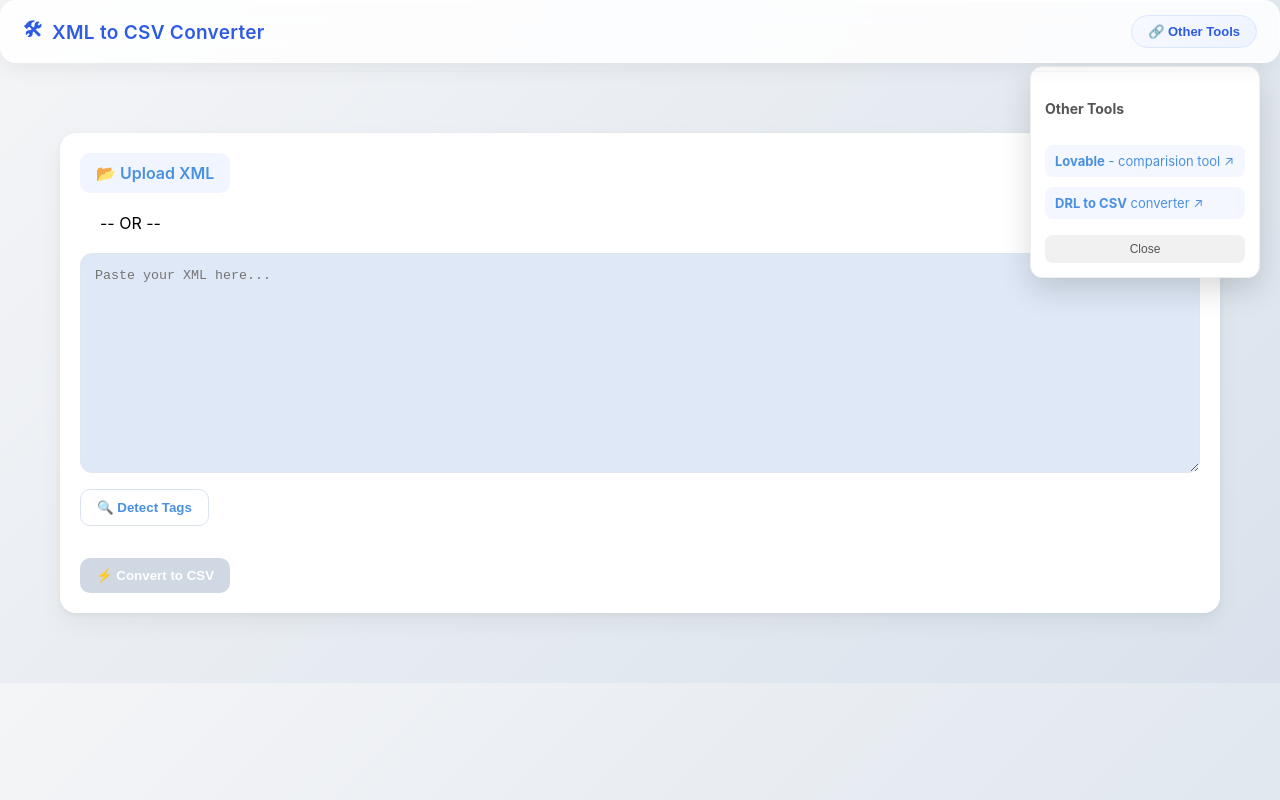
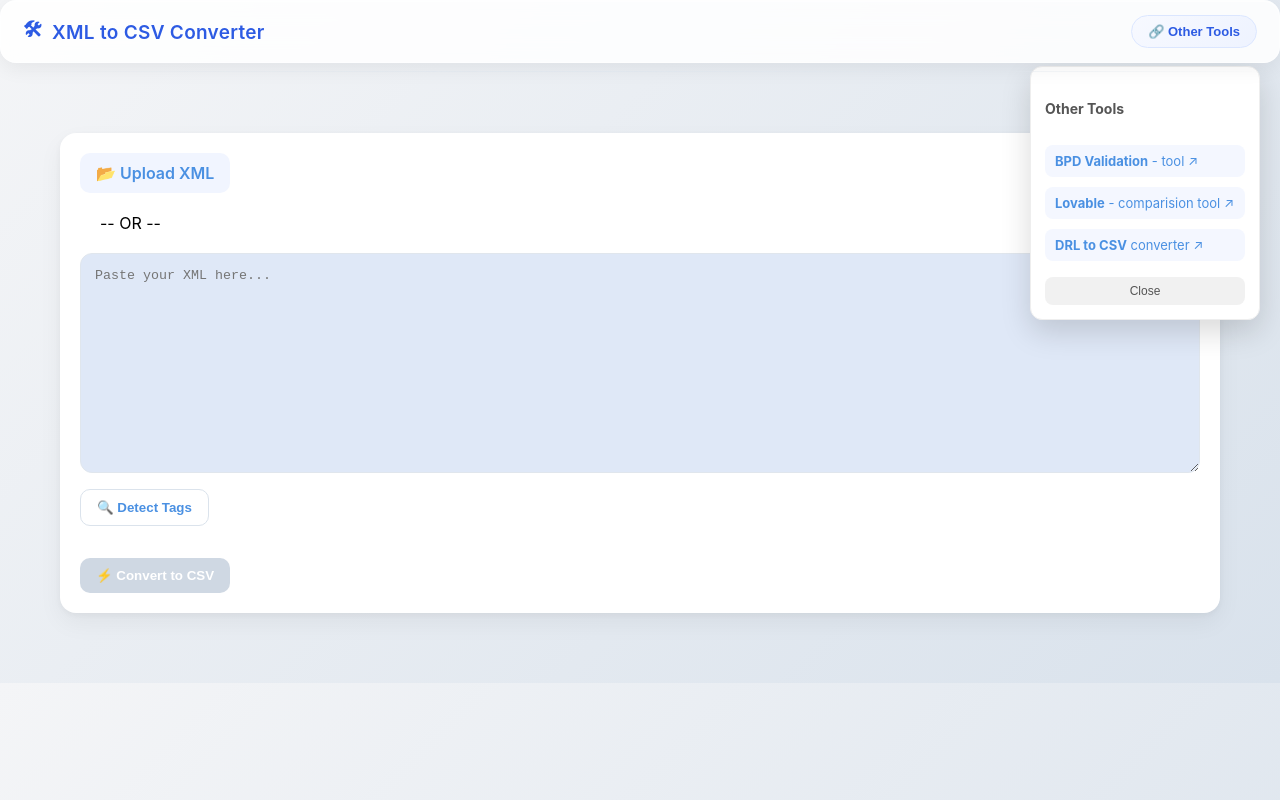
Before and after one commit to raveendra180821/XML-Tool, a React (Create React App) app: page / in a window 1280 px wide. Both pictures are taken after a click on the button "🔗 Other Tools". Built offline with nearby package versions, Linux system fonts and the light colour scheme.

Commit message:
updated other tools

```diff
--- a/src/components/XMLTool.js
+++ b/src/components/XMLTool.js
@@ -277,6 +277,14 @@ export default function XMLTool() {
             <h4>Other Tools</h4>
 
             <a
+              href="https://bpd-spark.vercel.app//"
+              target="_blank"
+              rel="noopener noreferrer"
+            >
+              <b>BPD Validation</b> - tool ↗
+            </a>
+
+            <a
               href="https://data-hugger-05.lovable.app/"
               target="_blank"
               rel="noopener noreferrer"
```
